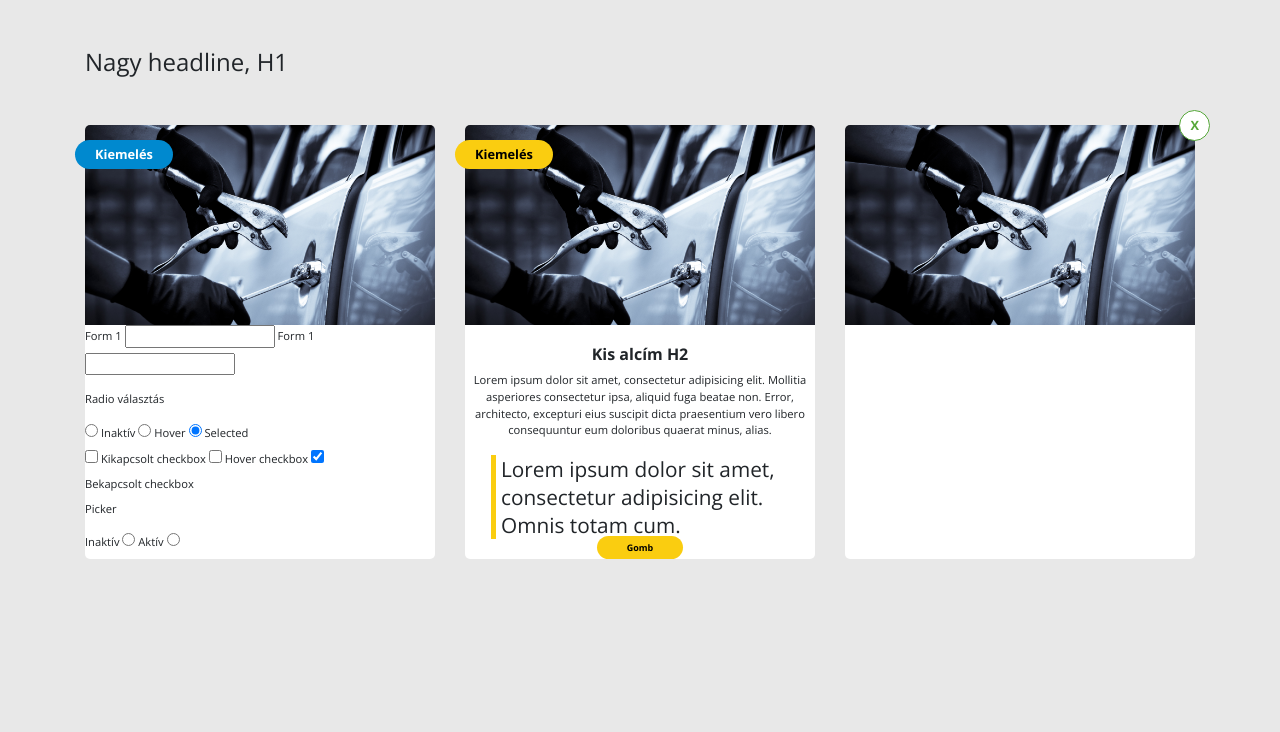
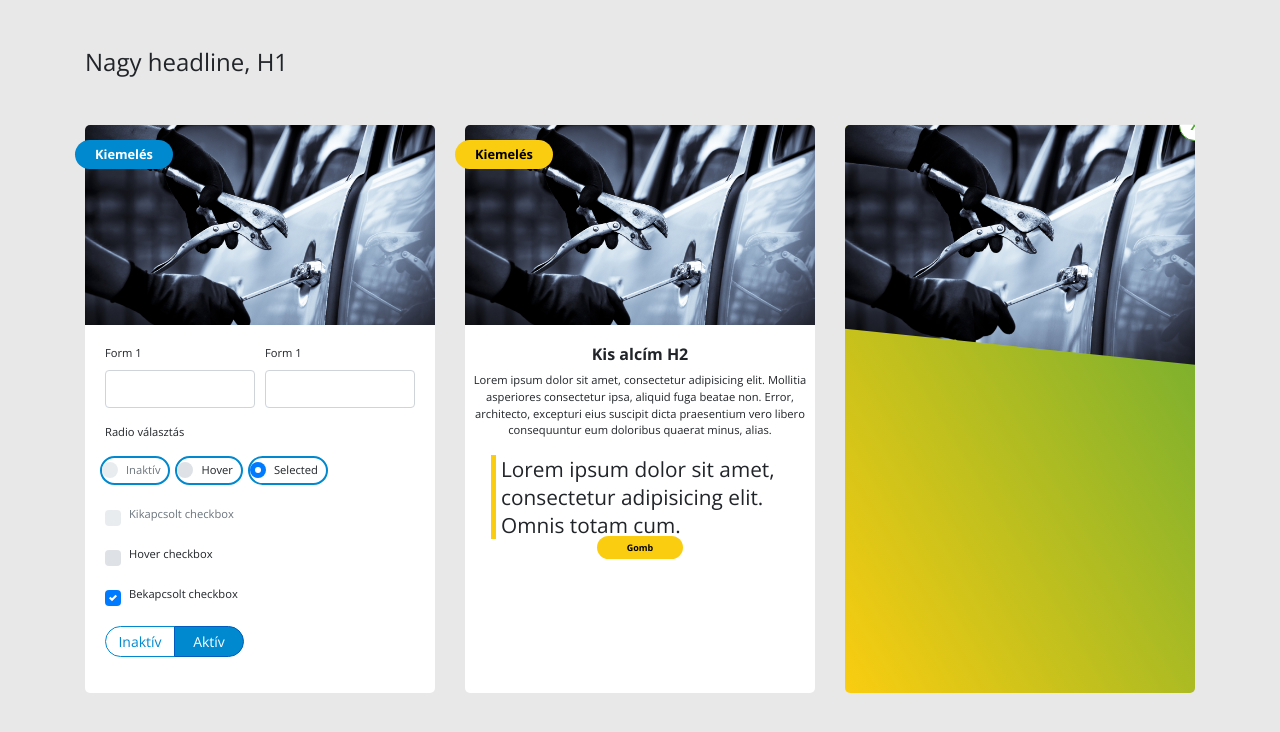
Before and after one commit to xab221/super11-sitebuilder-tesztfeladat, a plain HTML site: page index.html in a window 1280 px wide. Drawn offline with nearby package versions, Linux system fonts and the light colour scheme.

Commit message:
not as final version

```diff
--- a/index.html
+++ b/index.html
@@ -22,35 +22,55 @@
           </div>
           <div class="content__body">
             <form class="" action="" method="post">
-              <div class="textboxes form-group">
-                <label for="form1_1">Form 1</label>
-                <input type="text" name="from1_1" value="">
-                <label for="form1_2">Form 1</label>
-                <input type="text" name="from1_2" value="">
+              <div class="form-row">
+                <div class="form-group col-md-6">
+                  <label for="form1__1">Form 1</label>
+                  <input type="text" name="from1_1" value="" class="form-control">
+                </div>
+                <div class="form-group col-md-6">
+                  <label for="form1__2">Form 1</label>
+                  <input type="text" name="from1_2" value="" class="form-control">
+                </div>
               </div>
               <div class="radiobuttons">
                 <p>Radio választás</p>
-                <input type="radio" name="radio-valasztas" id="radio-valasztas1" value="Inaktív">
-                <label for="radio-valasztas1">Inaktív</label>
-                <input type="radio" name="radio-valasztas" id="radio-valasztas2" value="Hover">
-                <label for="radio-valasztas2">Hover</label>
-                <input type="radio" name="radio-valasztas" id="radio-valasztas3" value="Selected" checked>
-                <label for="radio-valasztas3">Selected</label>
+                <div class="form-row">
+                  <div class="form-group radiobutton custom-control custom-radio">
+                    <input type="radio" name="radio-valasztas" id="radio-valasztas1" value="Inaktív" class="custom-control-input" disabled>
+                    <label for="radio-valasztas1"  class="custom-control-label rb-label">Inaktív</label>
+                  </div>
+                  <div class="form-group radiobutton custom-control custom-radio">
+                    <input type="radio" name="radio-valasztas" id="radio-valasztas2" value="Hover" class="custom-control-input">
+                    <label for="radio-valasztas2"  class="custom-control-label rb-label">Hover</label>
+                  </div>
+                  <div class="form-group radiobutton custom-control custom-radio">
+                    <input type="radio" name="radio-valasztas" id="radio-valasztas3" value="Selected" class="custom-control-input" checked>
+                    <label for="radio-valasztas3"  class="custom-control-label rb-label">Selected</label>
+                  </div>
+                </div>
               </div>
-              <div class="checkboxes">
-                <input type="checkbox" name="checkbox" id="unchecked" value="Kikapcsolt checkbox">
-                <label for="">Kikapcsolt checkbox</label>
-                <input type="checkbox" name="checkbox" id="hover" value="Hover checkbox">
-                <label for="">Hover checkbox</label>
-                <input type="checkbox" name="checkbox" id="checked" value="Bekapcsolt checkbox" checked>
-                <label for="">Bekapcsolt checkbox</label>
+              <div class="form-group check-group">
+                <div class="custom-control custom-checkbox">
+                  <input type="checkbox" class="custom-control-input" id="customCheck1" disabled>
+                  <label class="custom-control-label" for="customCheck1">Kikapcsolt checkbox</label>
+                </div>
+                <div class="custom-control custom-checkbox">
+                  <input type="checkbox" class="custom-control-input" id="customCheck2">
+                  <label class="custom-control-label" for="customCheck2">Hover checkbox</label>
+                </div>
+                <div class="custom-control custom-checkbox">
+                  <input type="checkbox" class="custom-control-input" id="customCheck3" checked>
+                  <label class="custom-control-label" for="customCheck3">Bekapcsolt checkbox</label>
+                </div>
               </div>
-              <div class="picker">
-                <p>Picker</p>
-                <label for="picker-inactive">Inaktív</label>
-                <input type="radio" name="picker" id="picker-inactive" value="Inaktív">
-                <label for="picker-active">Aktív</label>
-                <input type="radio" name="picker" id="picker-active" value="Aktív">
+              <div class="form-group">
+                <div class="input-group">
+                  <div id="radioBtn" class="btn-group">
+                    <a class="btn btn-primary btn-sm notActive picker-left" data-toggle="activity" data-title="Inaktív">Inaktív</a>
+                    <a class="btn btn-primary btn-sm active picker-right" data-toggle="activity" data-title="Aktív">Aktív</a>
+                  </div>
+                  <input type="hidden" name="happy" id="activity">
+                </div>
               </div>
             </form>
           </div>
@@ -72,8 +92,8 @@
         </div>
       </div>
       <div class="col-xs-12 col-md-6 col-lg-4">
-        <div class="content">
-          <div class="content__header">
+        <div class="content gradient-bg">
+          <div class="content__header clip-path">
             <a class="close-btn" href="#">X</a>
           </div>
           <div class="content__body"></div>
@@ -82,5 +102,6 @@
     </div>
   </div>
 </body>
-<!-- <script src="js/bootstrap.min.js"></script> -->
+<script src="js/bootstrap.min.js"></script>
+<script src="js/script.js"></script>
 </html>
--- /dev/null
+++ b/js/script.js
@@ -0,0 +1,8 @@
+$('#radioBtn a').on('click', function(){
+    var sel = $(this).data('title');
+    var tog = $(this).data('toggle');
+    $('#'+tog).prop('value', sel);
+
+    $('a[data-toggle="'+tog+'"]').not('[data-title="'+sel+'"]').removeClass('active').addClass('notActive');
+    $('a[data-toggle="'+tog+'"][data-title="'+sel+'"]').removeClass('notActive').addClass('active');
+})
--- a/sass/style.scss
+++ b/sass/style.scss
@@ -5,9 +5,23 @@ body {
   font-family: 'Open Sans';
 }
 
+.content {
+  background-color: white;
+  height: 100%;
+  border-radius: 5px;
+}
+
 .content__body {
   font-size: 0.7rem;
 }
+
+.content__header {
+  background: no-repeat left top url(../img/column-bg-1280.jpg);
+  background-size: cover;
+  border-radius: 5px 5px 0 0;
+  height: 200px;
+}
+
 h1 {
   font-size: 1.5rem;;
   font-weight: 300;
@@ -19,6 +33,7 @@ h2 {
   font-size: 1rem;
   font-weight: bold;
 }
+
 a {
   border-radius: 20px;
   font-size: 0.8em;
@@ -61,10 +76,49 @@ a {
   color: black;
 }
 
-.content {
-  background-color: white;
-  height: 100%;
-  border-radius: 5px;
+form {
+  padding: 20px;
+}
+
+.radiobutton {
+  border: 2px solid #0089cf;
+  border-radius: 20px;
+  cursor: pointer;
+  margin: 0 5px 0 0;
+  padding: 4px 8px;
+}
+
+.rb-label {
+  padding-left: 1rem;
+}
+
+.form-group.check-group {
+  margin-top: 1.3rem;
+}
+
+.form-group.check-group,
+.custom-control.custom-checkbox{
+  margin-bottom: 1rem;
+}
+
+#radioBtn .active{
+  background-color: #0089cf;
+}
+#radioBtn .notActive{
+  color: #0089cf;
+  background-color: #fff;
+}
+
+.picker-left {
+  width: 70px;
+  border-color: #0089cf;
+  border-radius: 20px 0 0 20px;
+}
+
+.picker-right {
+  width: 70px;
+  border-color: #0089cf;
+  border-radius: 0 20px 20px 0;
 }
 
 blockquote {
@@ -76,9 +130,12 @@ blockquote {
   text-align: left;
 }
 
-.content__header {
-  background: no-repeat left top url(../img/column-bg-1280.jpg);
-  background-size: cover;
-  border-radius: 5px 5px 0 0;
-  height: 200px;
+.gradient-bg {
+  height: 100%;
+  background: linear-gradient(to top right, #facd10, #5ea935);
 }
+
+.clip-path{
+  height: 240px;
+  clip-path: polygon(0 0, 100% 0, 100% 100%, 0 85%);
+}
```
Also changed, not shown: css/style.css, 1 other file.
